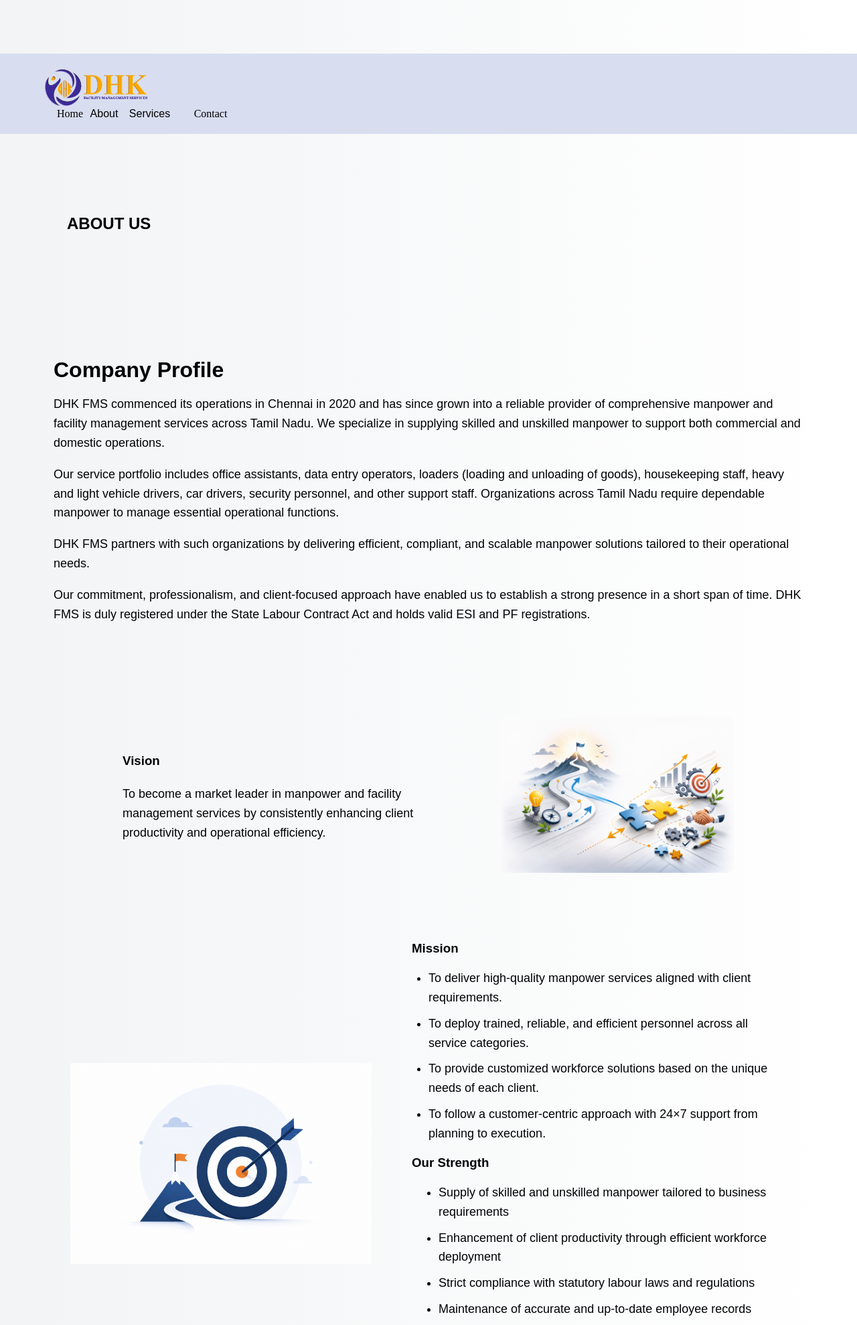
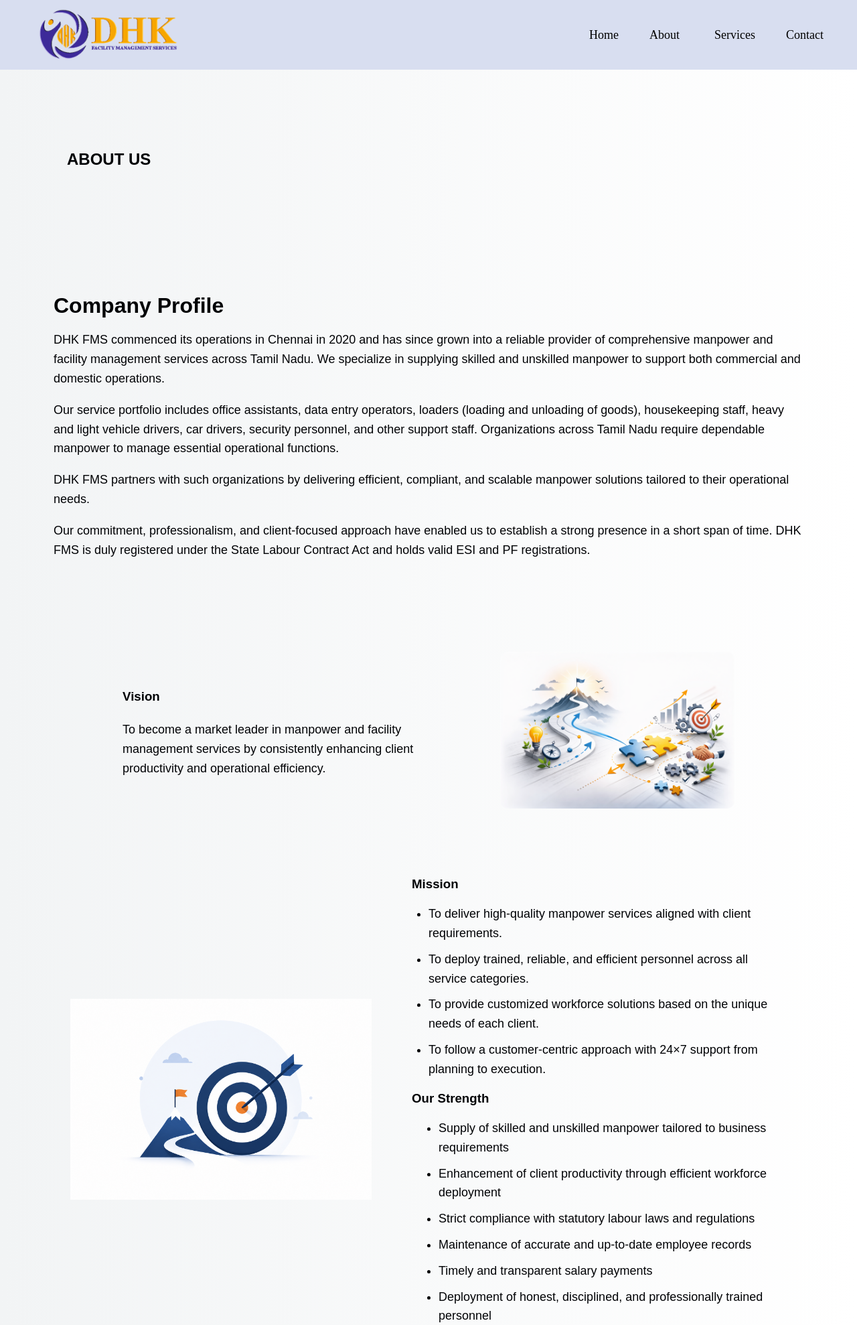
Before and after one commit to NivethithaaPrabhakaran/dhk-website, a Flask app: page /about in a window 1280 px wide. Shown: the top 1978 px of the page at 67% size. Run offline with Flask 3, Linux system fonts and the light colour scheme.

Commit message:
final navbar fix

```diff
--- a/static/style.css
+++ b/static/style.css
@@ -12,58 +12,44 @@ p {
 /* ===== GLOBAL STYLES ===== */
 body {
     margin: 0;
-    font-family: 'Libre Baskerville', sans-serif;
+    font-family: 'Libre Baskerville', serif;
     background: linear-gradient(to right, #f2f4f5, #ffffff);
     color: #000205;
-    padding-top: 80px;
+}
     /* 👈 Important */
-}
+
 /* ===== NAVBAR ===== */
 header {
+    background-color: #d8def0;
+    padding: 10px 50px;
+}
+
+.navbar {
     display: flex;
     justify-content: space-between;
     align-items: center;
-    padding: 20px 60px;
-    background-color: #d8def0;
-}
-
-nav ul {
-    display: flex;
-    list-style: none;
-    gap: 30px;
-    margin: 0;
-    padding: 0;
-}
-
-nav a {
-    text-decoration: none;
-    color: black;
-    font-size: 22px;
-    font-family: 'Times New Roman', serif;
-}
-.logo-section {
-    display: flex;
-    align-items: right;
-    color: rgb(2, 2, 2);
 }
 
 .logo {
-    height: 60px;
-    margin-right: 10px;
+    height: 80px;
 }
 
-nav a {
-    color: rgb(0, 0, 0);
-    text-decoration: none;
-    margin-left: 25px;
-    font-size: 16px;
-    transition: 0.3s;
+nav {
+    display: flex;
+    align-items: center;
+    gap: 40px;
 }
 
-nav a:hover {
-    color: #a1abb0;
+nav a,
+.dropbtn {
+    text-decoration: none;
+    color: black;
+    font-size: 18px;
+    font-family: 'Times New Roman', serif;
+    background: none;
+    border: none;
+    cursor: pointer;
 }
-
 /* ===== DROPDOWN ===== */
 .dropdown {
     position: relative;
@@ -73,8 +59,9 @@ nav a:hover {
 .dropbtn {
     background: transparent;
     border: none;
-    color: rgb(0, 0, 0);
-    font-size: 16px;
+    color: black;
+    font-size: 18px;
+    font-family: 'Times New Roman', serif;
     cursor: pointer;
 }
 
```
